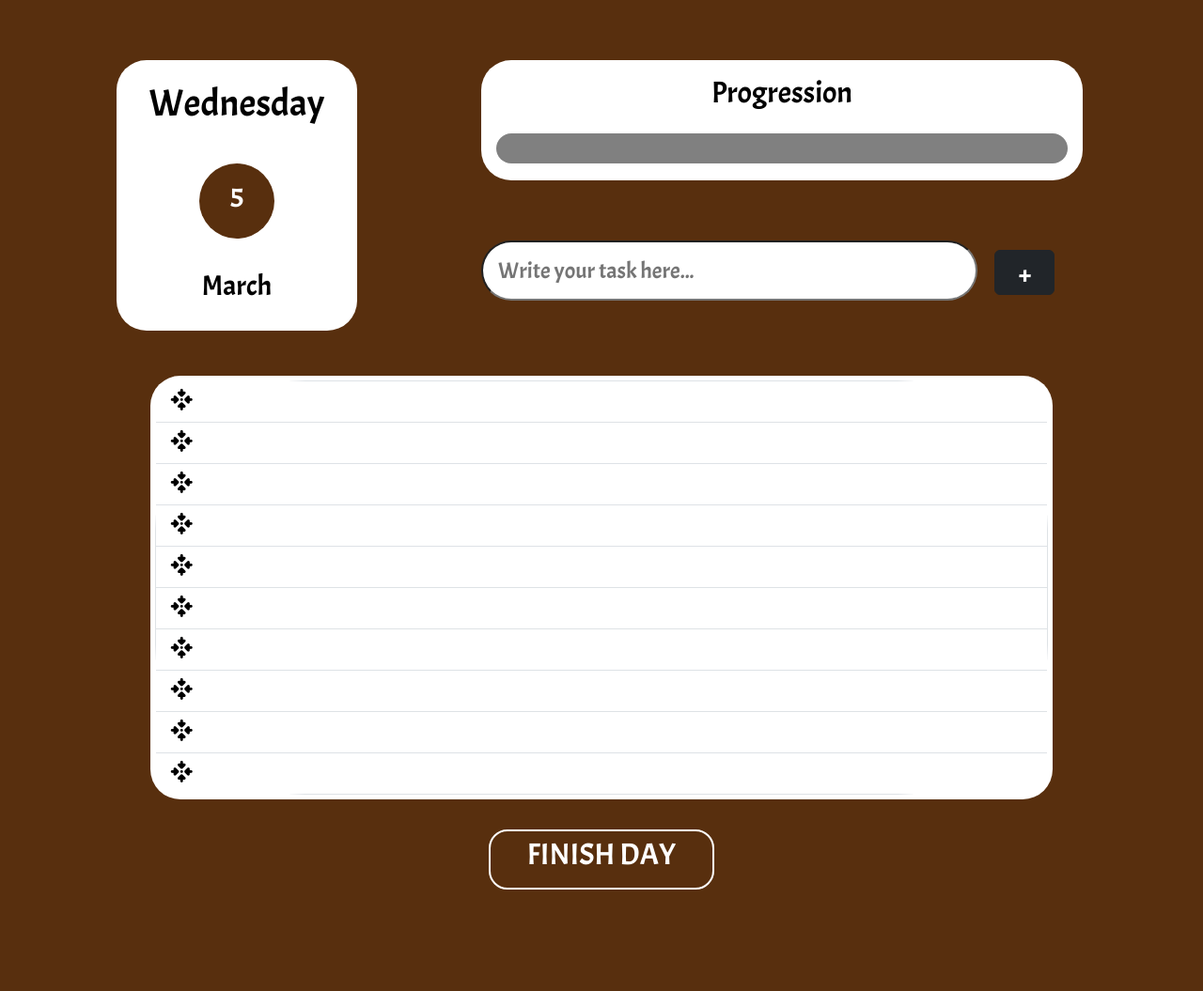
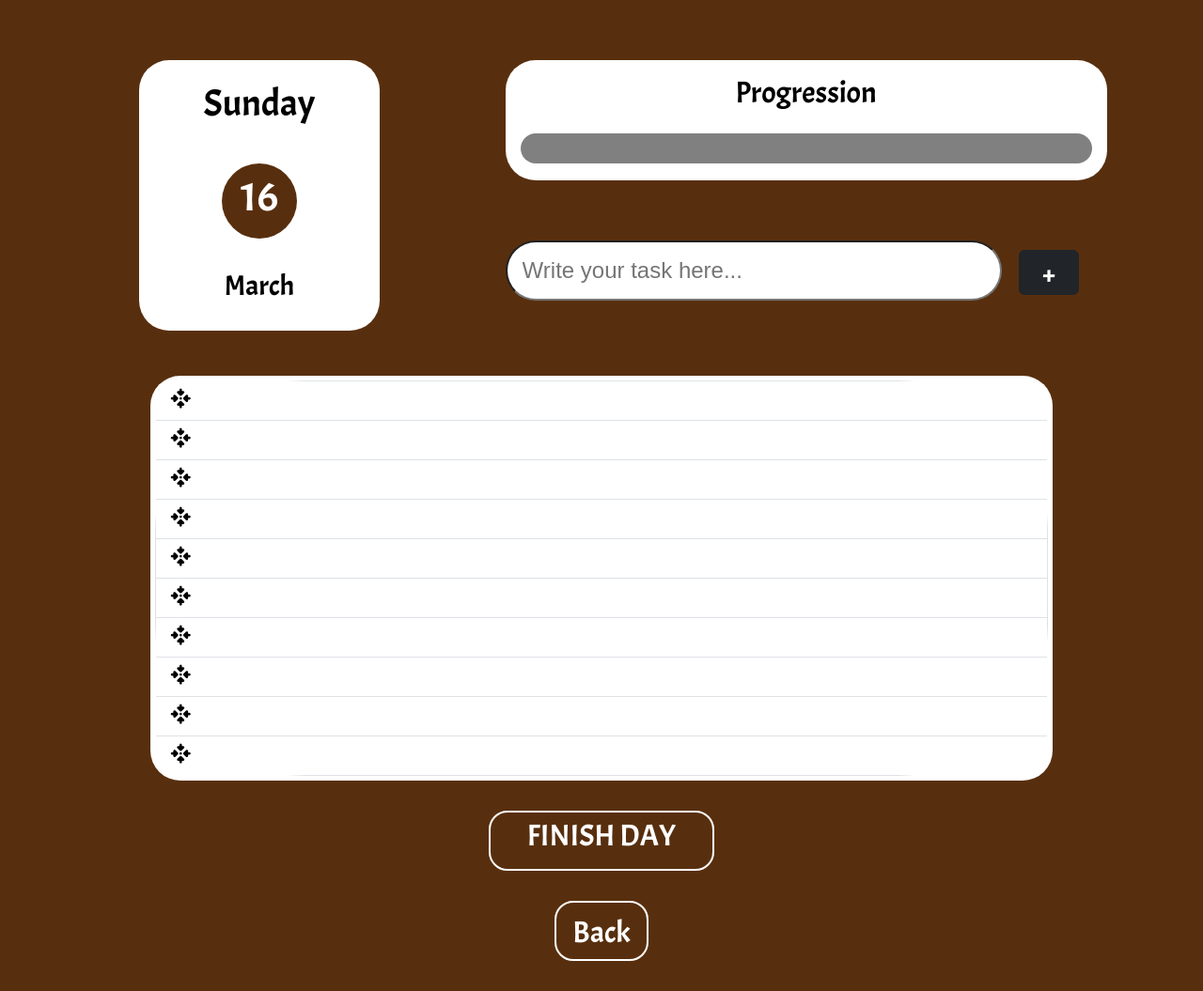
Before and after one commit to emaaanbutt/Planny-Bear, a plain HTML site: page pages/main.html in a window 1280 px wide. Shown: the whole page at 94% size. Before the commit the page ends 1011 px from the top, so only its background shows below. Drawn offline with nearby package versions, Linux system fonts and the light colour scheme; a web font is replaced by a local one.

Commit message:
App completed.

```diff
--- a/Assets/CSS/main.css
+++ b/Assets/CSS/main.css
@@ -26,18 +26,19 @@ body {
     align-items: center;
     justify-content: center;
     text-align: center;
-    margin: 7%;
+    margin: 9%;
     margin-top: 2rem;
     margin-bottom: 3rem;
 }
 
-#date-and-day h2{
+#day{
     font-size: 40px;
 }
 
-#date-and-day h3{
+#month{
     font-size: 30px;
 }
+
 
 #circle {
     height: 5rem;
@@ -49,12 +50,15 @@ body {
     justify-content: center;
 }
 
+#date{
+    color: white;
+    font-size: 45px;
+}
+
 #container {
     width: 50%;
-    /* max-width: 50rem; */
     justify-self: flex-end;
     top: 1rem;
-    /* margin: auto; */
 }
 
 #progress-container {
@@ -66,7 +70,6 @@ body {
     padding: 1rem;
     text-align: center;
     margin-bottom: 3rem;
-    /* margin: auto; */
 }
 
 #progress-bar {
@@ -93,7 +96,7 @@ body {
     padding-left: 1rem;
     font-size: 1.5rem;
     margin-top: 1rem;
-    font-weight: normal;
+    font-family: sans-serif;
 }
 
 .btn {
@@ -109,7 +112,6 @@ body {
     max-width: 60rem;
     background-color: white ;
     border-radius: 2rem;
-    /* margin: 2rem auto; */
     padding: 0.3rem;
 }
 
@@ -127,6 +129,14 @@ body {
     margin: 2rem auto;
     display: flex;
     align-items: center;
+    justify-content: center;
+}
+
+#back-btn{
+    margin: auto;
+    width: 100px;
+    display: flex;
+    align-items: flex-end;
     justify-content: center;
 }
 
@@ -148,7 +158,8 @@ i, .content{
     display: inline-flex;
     flex-wrap: wrap;
     color: black !important;
-    font-size: 23px;
+    font-size: 21px;
+    font-family: sans-serif;
 }
 
 .strike{
@@ -189,6 +200,7 @@ i, .content{
         height: 3rem;
         margin-left: 1rem;
     }
+
     .content{
         font-size: 20px;
     }
@@ -200,21 +212,26 @@ i, .content{
     #container{
         position: absolute;
         top: 4rem;
-        right: 10%;
+        right: 8%;
         margin: auto;
 
     }
 
+
     #write-tasks{
         margin: auto;
     }
+ }
 
-}
 
-@media (max-width: 950px){
+@media (max-width: 950px) and (min-width: 768px){
 
     #container{
         right: 4%;
 
     }
+
+    #date-and-day{
+        margin-left: 5%;
+    }
 }
--- a/Assets/script/main.js
+++ b/Assets/script/main.js
@@ -76,7 +76,18 @@ function calculateProgress(){
 function storeProgress()
 {
     let percentage = document.querySelector("#progress").style.width;
-    // let percentage = "50%";
     sessionStorage.setItem("progress-percentage", percentage);
-    // window.location.href = "end.html";
 }
+
+function getLocalDate() {
+    let dateTime = new Date();
+    let day = dateTime.toLocaleString('en-US', { weekday: 'long' });
+    let month = dateTime.toLocaleString('en-US', { month: 'long' });
+    let date = dateTime.getDate();
+
+    document.getElementById("day").textContent = day;
+    document.getElementById("date").textContent = date;
+    document.getElementById("month").textContent = month;
+}
+
+document.addEventListener("DOMContentLoaded", getLocalDate);
--- a/pages/main.html
+++ b/pages/main.html
@@ -20,11 +20,11 @@
     <div id="main-page">
         <div id="grid-container">
             <div id="date-and-day">
-                <h2>Wednesday</h2>
+                <h2 id="day"></h2>
                 <div id="circle">
-                    <h3 style="color: white;">5</h3>
+                    <h3 id="date"></h3>
                 </div>
-                <h3>March</h3>
+                <h3 id="month"></h3>
             </div>
 
             <div id="container">
@@ -104,11 +104,19 @@
                     </div>
                 </button>
             </div>
+            <div>
                 <a href="./end.html">
                     <div class="butn" onclick="storeProgress()">
                         <h2>FINISH DAY</h2>
                     </div>
                 </a>
+
+                <a href="../index.html">
+                    <div id="back-btn" class="butn">
+                        <h2>Back</h2>
+                    </div>
+                </a>
+            </div>
             </div>
     </div>
 
```
Also changed, not shown: Assets/script/end.js (+16 -0 lines), pages/end.html (+2 -2 lines), Assets/Images/bear-avg.jpg (added), Assets/Images/bear-happy.jpg (added), Assets/Images/bear-sad.jpg (added). Lines whose indentation alone changed are shown as unchanged.
